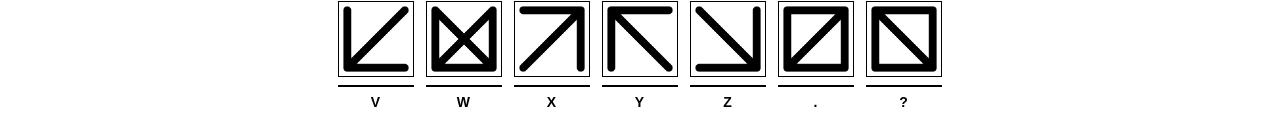
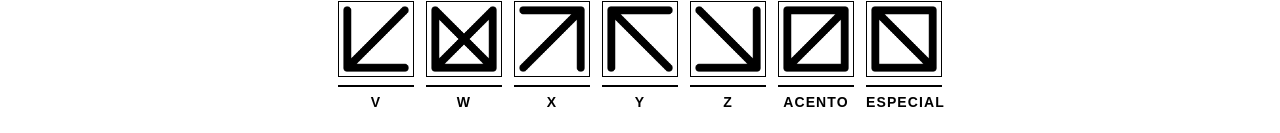
Before and after one commit to afantasia-dev/Mercurial_v2, a plain HTML site: page cypher/index.html in a window 1280 px wide. Shown: the part 646-779 px from the top of the page. Drawn offline with Linux system fonts and the light colour scheme.

Commit message:
Update ALPHABET array with new characters
Added new characters 'ACENTO' and 'ESPECIAL' to the ALPHABET array.

```diff
--- a/cypher/index.html
+++ b/cypher/index.html
@@ -315,7 +315,7 @@
     const ALPHABET = [
       "A","B","C","D","E","F","G","H","I","J","K","L","M",
       "N","O","P","Q","R","S","T","U","V","W","X","Y","Z",
-      ".","?"
+      "ACENTO","ESPECIAL"
     ];
 
     const N = ALPHABET.length;
```
